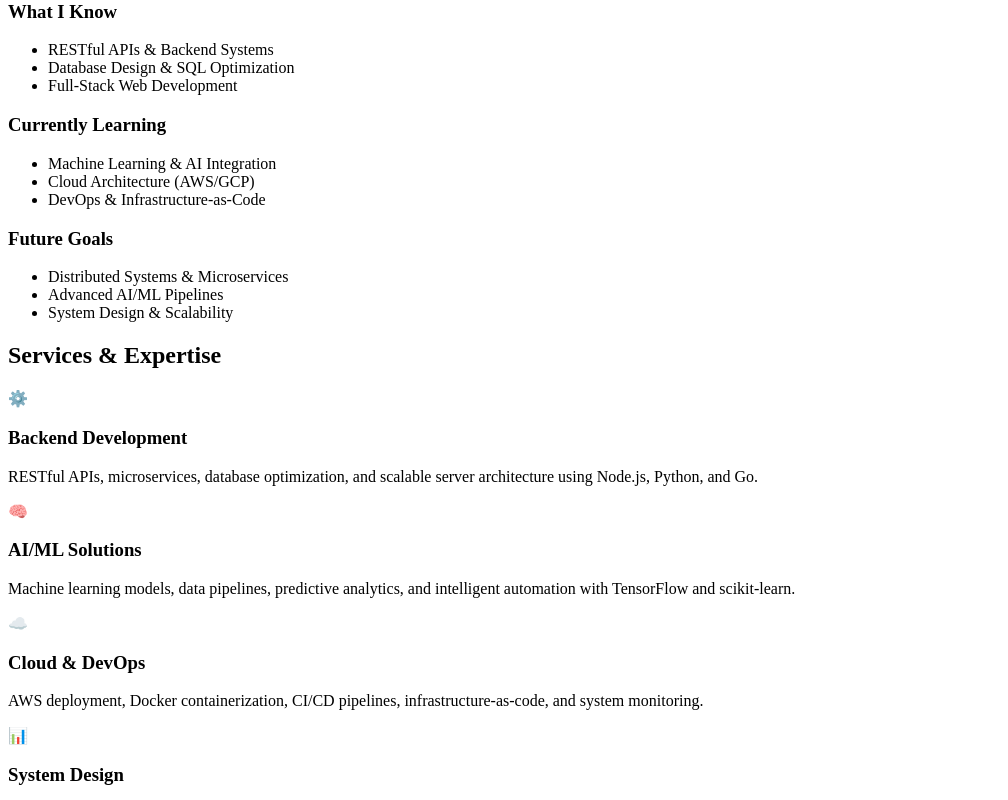
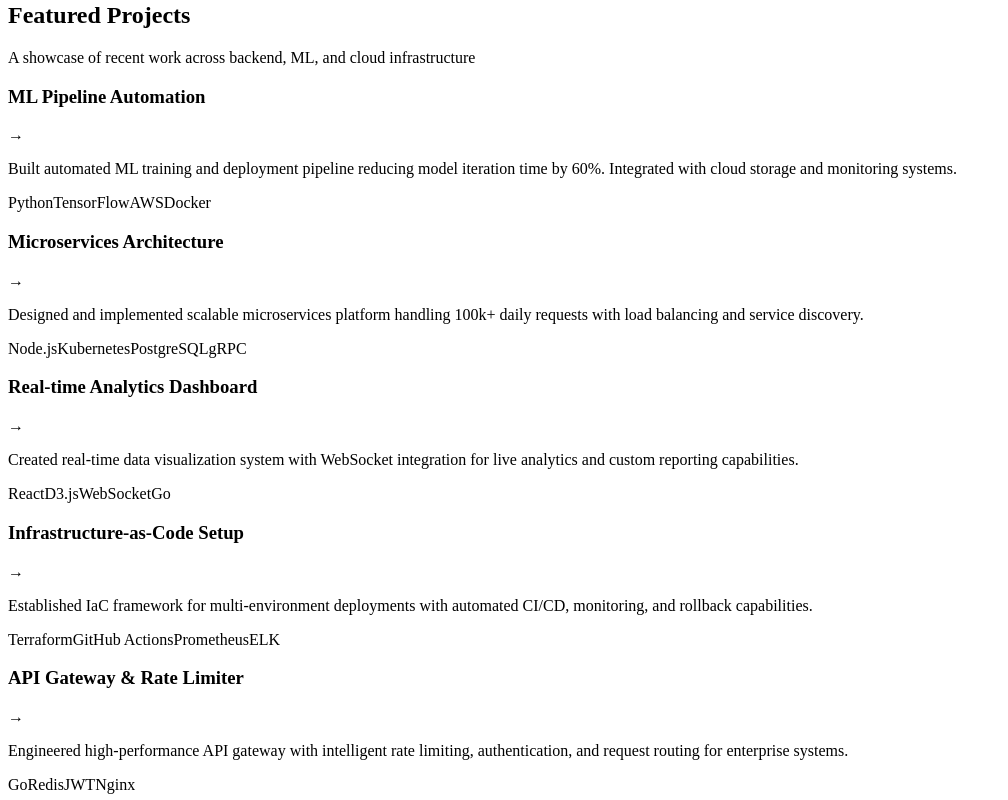
Before and after one commit to abby613/Cambray_CS381, a React (Vite) app: page / in a window 1280 px wide. Shown: the part 1720-2520 px from the top of the page, without its empty margins (0-1008 px from the left). Built offline with nearby package versions, Linux system fonts and the light colour scheme; the HTML template or start-up script is replaced by a standard one.

Commit message:
Update portfolio: Remove nav logo, rename hero, add animated background, enhance projects section

```diff
--- a/src/components/Hero.jsx
+++ b/src/components/Hero.jsx
@@ -6,17 +6,17 @@
       <div className="hero-content">
         <div className="hero-main">
           <h1 className="hero-title">
-            Hey, I'm <span className="name">Abby</span>
+            Software Engineer & <span className="accent">DevOps Specialist</span>
           </h1>
           <p className="hero-subtitle">
-            Software Engineer crafting elegant solutions through code, AI, and cloud architecture.
+            Crafting elegant solutions through scalable code, AI pipelines, and cloud infrastructure.
           </p>
           <p className="hero-description">
-            I specialize in building scalable backend systems, machine learning pipelines, and DevOps infrastructure. Let's create something amazing together.
+            I specialize in building robust backend systems, deploying machine learning models, and architecting cloud solutions that scale. Let's build something exceptional.
           </p>
           <div className="hero-cta">
-            <a href="#contact" className="cta-link">Get in touch</a>
-            <a href="#portfolio" className="cta-link secondary">See my work</a>
+            <a href="#portfolio" className="cta-link">View my projects</a>
+            <a href="#contact" className="cta-link secondary">Get in touch</a>
           </div>
         </div>
       </div>
--- a/src/components/Navigation.jsx
+++ b/src/components/Navigation.jsx
@@ -9,11 +9,11 @@
   return (
     <nav className="nav">
       <div className="nav-content">
-        <a href="#" className="nav-logo">Abby</a>
+        <a href="#" className="nav-logo">Portfolio</a>
         <ul className="nav-links">
           <li><a href="#hero" className="nav-link" onClick={() => scrollToSection('hero')}>Home</a></li>
           <li><a href="#about" className="nav-link" onClick={() => scrollToSection('about')}>About</a></li>
-          <li><a href="#portfolio" className="nav-link" onClick={() => scrollToSection('portfolio')}>Portfolio</a></li>
+          <li><a href="#portfolio" className="nav-link" onClick={() => scrollToSection('portfolio')}>Projects</a></li>
           <li><a href="#services" className="nav-link" onClick={() => scrollToSection('services')}>Services</a></li>
           <li><a href="#contact" className="nav-link" onClick={() => scrollToSection('contact')}>Contact</a></li>
         </ul>
--- a/src/components/Projects.jsx
+++ b/src/components/Projects.jsx
@@ -1,49 +1,71 @@
 import React from 'react'
 
-function LearningCard({title, items}){
+function ProjectCard({title, description, tech, link}) {
   return (
-    <article className="learning-card">
-      <h3>{title}</h3>
-      <ul>
-        {items.map((item,i)=>(<li key={i}>{item}</li>))}
-      </ul>
+    <article className="project-card">
+      <div className="project-header">
+        <h3>{title}</h3>
+        <span className="project-link">→</span>
+      </div>
+      <p className="project-description">{description}</p>
+      <div className="project-tech">
+        {tech.map((t, i) => (
+          <span key={i} className="tech-badge">{t}</span>
+        ))}
+      </div>
     </article>
   )
 }
 
-export default function Projects(){
-  const learning = [
+export default function Projects() {
+  const projects = [
     {
-      title: 'What I Know',
-      items: [
-        'RESTful APIs & Backend Systems',
-        'Database Design & SQL Optimization',
-        'Full-Stack Web Development',
-      ]
+      title: 'ML Pipeline Automation',
+      description: 'Built automated ML training and deployment pipeline reducing model iteration time by 60%. Integrated with cloud storage and monitoring systems.',
+      tech: ['Python', 'TensorFlow', 'AWS', 'Docker']
     },
     {
-      title: 'Currently Learning',
-      items: [
-        'Machine Learning & AI Integration',
-        'Cloud Architecture (AWS/GCP)',
-        'DevOps & Infrastructure-as-Code',
-      ]
+      title: 'Microservices Architecture',
+      description: 'Designed and implemented scalable microservices platform handling 100k+ daily requests with load balancing and service discovery.',
+      tech: ['Node.js', 'Kubernetes', 'PostgreSQL', 'gRPC']
     },
     {
-      title: 'Future Goals',
-      items: [
-        'Distributed Systems & Microservices',
-        'Advanced AI/ML Pipelines',
-        'System Design & Scalability',
-      ]
+      title: 'Real-time Analytics Dashboard',
+      description: 'Created real-time data visualization system with WebSocket integration for live analytics and custom reporting capabilities.',
+      tech: ['React', 'D3.js', 'WebSocket', 'Go']
+    },
+    {
+      title: 'Infrastructure-as-Code Setup',
+      description: 'Established IaC framework for multi-environment deployments with automated CI/CD, monitoring, and rollback capabilities.',
+      tech: ['Terraform', 'GitHub Actions', 'Prometheus', 'ELK']
+    },
+    {
+      title: 'API Gateway & Rate Limiter',
+      description: 'Engineered high-performance API gateway with intelligent rate limiting, authentication, and request routing for enterprise systems.',
+      tech: ['Go', 'Redis', 'JWT', 'Nginx']
+    },
+    {
+      title: 'Data Processing Engine',
+      description: 'Developed distributed data processing engine for ETL operations, handling petabyte-scale datasets with fault tolerance.',
+      tech: ['Spark', 'Scala', 'Cassandra', 'Airflow']
     }
   ]
 
   return (
-    <section className="projects">
-      <div className="learning-grid">
-        {learning.map((l,i)=>(
-          <LearningCard key={i} title={l.title} items={l.items} />
+    <section id="portfolio" className="scroll-section projects">
+      <div className="section-header">
+        <h2>Featured Projects</h2>
+        <p>A showcase of recent work across backend, ML, and cloud infrastructure</p>
+      </div>
+      <div className="projects-grid">
+        {projects.map((project, i) => (
+          <ProjectCard
+            key={i}
+            title={project.title}
+            description={project.description}
+            tech={project.tech}
+            link={project.link}
+          />
         ))}
       </div>
     </section>
--- a/src/styles.css
+++ b/src/styles.css
@@ -56,6 +56,21 @@
   100%{background-position:0% 50%}
 }
 
+@keyframes animatedBg{
+  0%{
+    background:radial-gradient(circle at 20% 50%, rgba(0,217,255,0.08) 0%, transparent 50%),
+                radial-gradient(circle at 80% 80%, rgba(108,92,231,0.08) 0%, transparent 50%);
+  }
+  50%{
+    background:radial-gradient(circle at 80% 20%, rgba(0,217,255,0.08) 0%, transparent 50%),
+               radial-gradient(circle at 20% 80%, rgba(108,92,231,0.08) 0%, transparent 50%);
+  }
+  100%{
+    background:radial-gradient(circle at 20% 50%, rgba(0,217,255,0.08) 0%, transparent 50%),
+                radial-gradient(circle at 80% 80%, rgba(108,92,231,0.08) 0%, transparent 50%);
+  }
+}
+
 /* Background Gradient Overlay */
 body::before{
   content:'';
@@ -64,10 +79,11 @@
   left:0;
   right:0;
   bottom:0;
-  background:radial-gradient(circle at 20% 50%, rgba(0,217,255,0.05) 0%, transparent 50%),
-              radial-gradient(circle at 80% 80%, rgba(108,92,231,0.05) 0%, transparent 50%);
+  background:radial-gradient(circle at 20% 50%, rgba(0,217,255,0.08) 0%, transparent 50%),
+              radial-gradient(circle at 80% 80%, rgba(108,92,231,0.08) 0%, transparent 50%);
   pointer-events:none;
   z-index:-1;
+  animation:animatedBg 15s ease-in-out infinite;
 }
 
 .container, .app{
@@ -267,6 +283,13 @@
 }
 
 .name{
+  background:linear-gradient(135deg, var(--accent) 0%, var(--accent-secondary) 100%);
+  -webkit-background-clip:text;
+  -webkit-text-fill-color:transparent;
+  background-clip:text;
+}
+
+.accent{
   background:linear-gradient(135deg, var(--accent) 0%, var(--accent-secondary) 100%);
   -webkit-background-clip:text;
   -webkit-text-fill-color:transparent;
@@ -614,23 +637,107 @@
   margin:40px 0;
 }
 
-.projects > h2{
-  color:var(--accent);
-  font-size:1.8rem;
-  margin:0 0 12px;
-  font-weight:800;
+.projects .section-header{
+  margin-bottom:48px;
+  text-align:center;
 }
 
-.projects > p{
-  color:var(--text-light);
-  margin:0 0 32px;
-  font-size:1rem;
+.projects .section-header h2{
+  font-size:2.5rem;
+  font-weight:900;
+  margin:0 0 12px;
+  color:var(--text);
 }
 
-.project-grid{
+.projects .section-header p{
+  color:var(--text-light);
+  font-size:1.1rem;
+  margin:0;
+}
+
+.projects-grid{
   display:grid;
-  grid-template-columns:repeat(auto-fit,minmax(300px,1fr));
-  gap:20px;
+  grid-template-columns:repeat(auto-fit,minmax(320px,1fr));
+  gap:24px;
+  margin-top:40px;
+}
+
+.project-card{
+  background:linear-gradient(135deg, var(--card) 0%, var(--bg-light) 100%);
+  padding:28px;
+  border-radius:var(--radius);
+  box-shadow:var(--shadow-md);
+  transition:var(--transition);
+  border:1px solid rgba(0,217,255,0.15);
+  animation:slideInUp 0.8s ease;
+  display:flex;
+  flex-direction:column;
+  gap:16px;
+}
+
+.project-card:hover{
+  box-shadow:var(--shadow-lg);
+  transform:translateY(-8px);
+  border-color:rgba(0,217,255,0.3);
+  background:linear-gradient(135deg, rgba(30,38,50,0.8) 0%, rgba(26,31,46,0.8) 100%);
+}
+
+.project-header{
+  display:flex;
+  justify-content:space-between;
+  align-items:flex-start;
+  gap:16px;
+}
+
+.project-card h3{
+  margin:0;
+  font-size:1.25rem;
+  color:var(--text);
+  font-weight:700;
+  line-height:1.4;
+}
+
+.project-link{
+  color:var(--accent);
+  font-size:1.5rem;
+  transition:var(--transition);
+  opacity:0.6;
+}
+
+.project-card:hover .project-link{
+  opacity:1;
+  transform:translateX(4px);
+}
+
+.project-description{
+  color:var(--text-light);
+  margin:0;
+  font-size:0.95rem;
+  line-height:1.6;
+  flex-grow:1;
+}
+
+.project-tech{
+  display:flex;
+  flex-wrap:wrap;
+  gap:8px;
+  margin-top:auto;
+}
+
+.tech-badge{
+  background:rgba(0,217,255,0.12);
+  color:var(--accent);
+  padding:6px 12px;
+  border-radius:6px;
+  font-size:0.85rem;
+  font-weight:600;
+  border:1px solid rgba(0,217,255,0.2);
+  transition:var(--transition);
+}
+
+.tech-badge:hover{
+  background:rgba(0,217,255,0.2);
+  border-color:rgba(0,217,255,0.4);
 }
 
 .learning-card{
```
